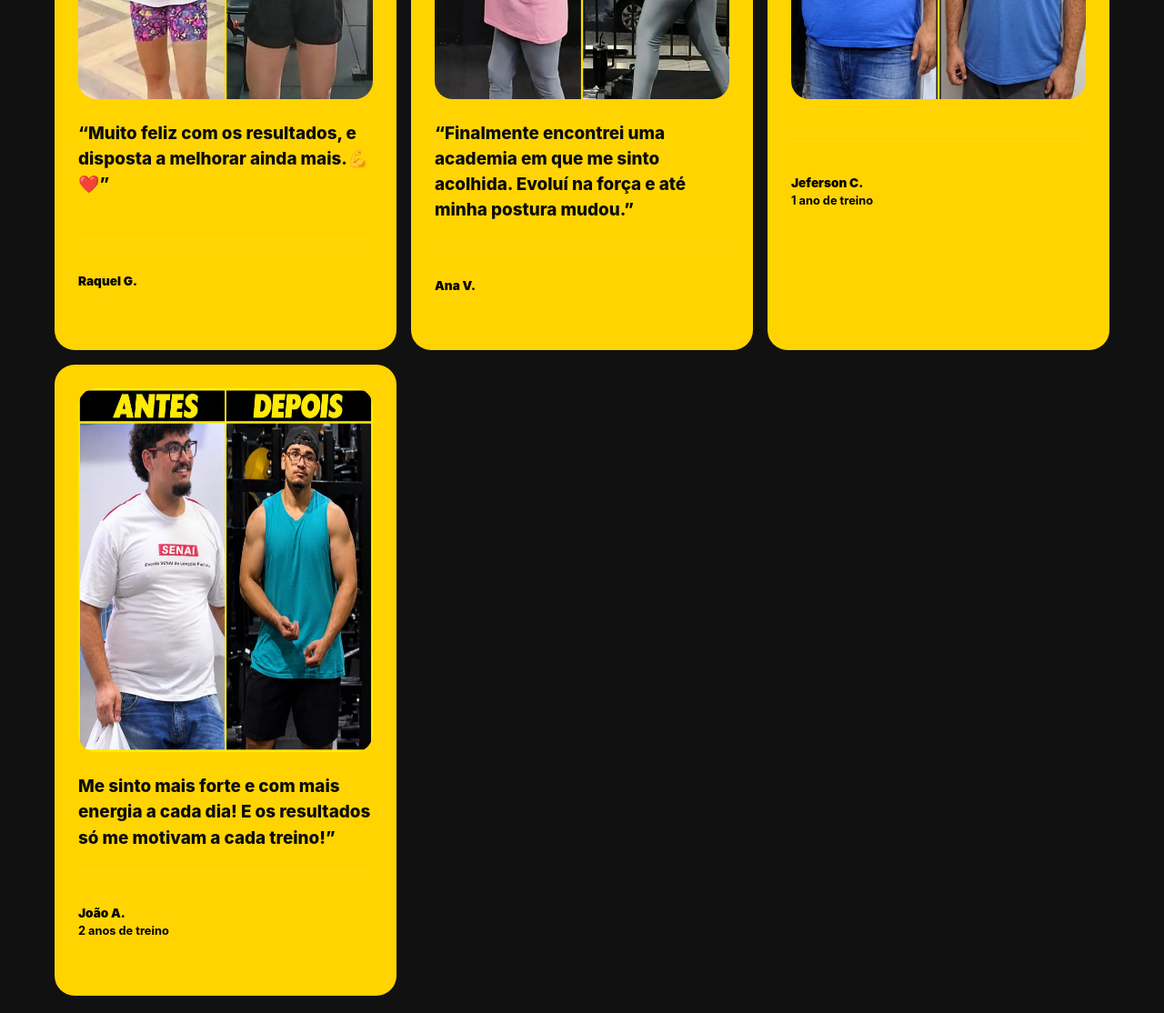
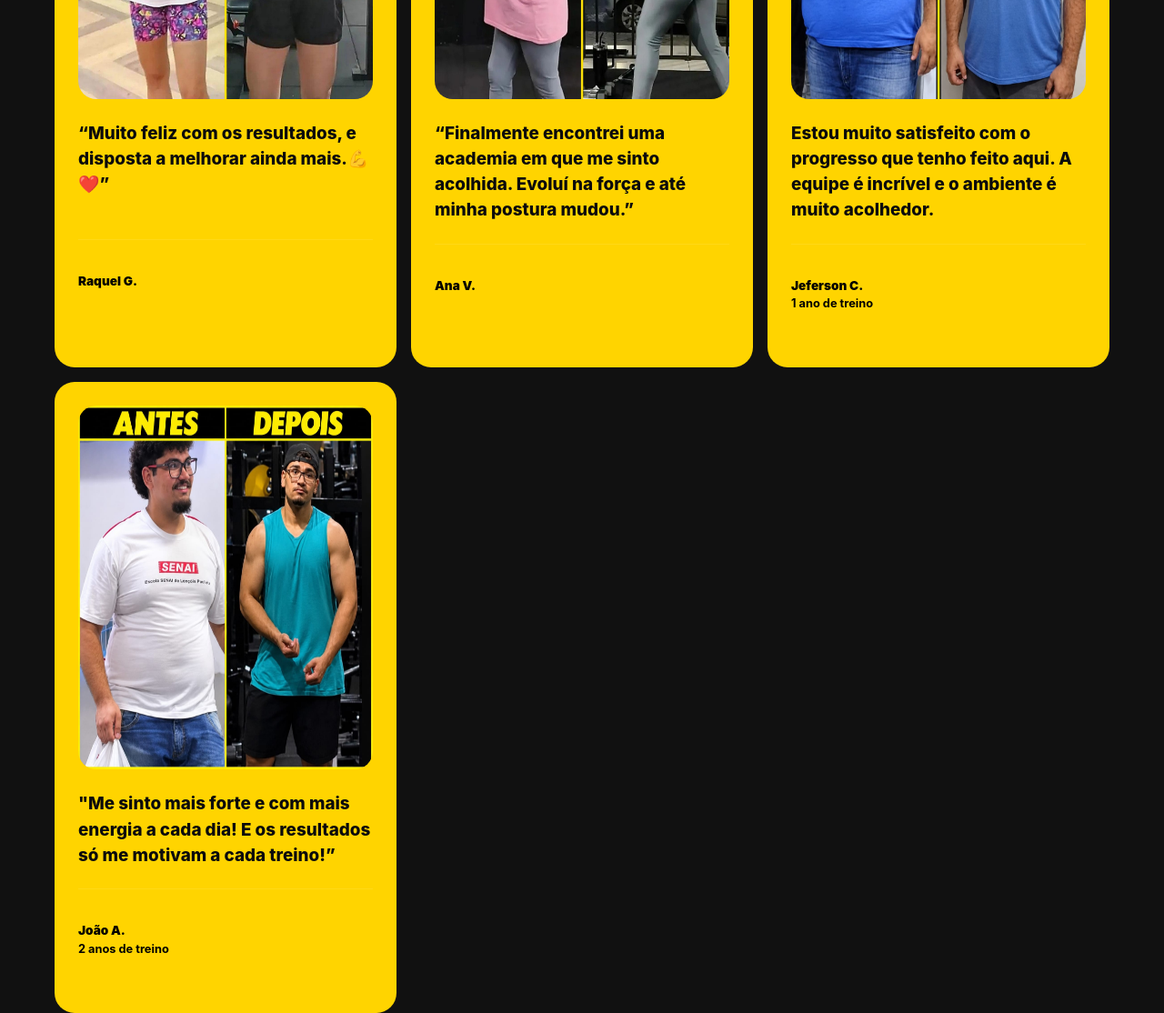
Before and after one commit to felipereira1890-debug/Landingpagesusifit, a plain HTML site: page index.html in a window 1280 px wide. Shown: the part 5400-6514 px from the top of the page at 91% size. Drawn offline with Linux system fonts and the light colour scheme.

Commit message:
corrigindo

```diff
--- a/index.html
+++ b/index.html
@@ -179,11 +179,11 @@
             <footer>Ana V.<span></span></footer>
           </article>
           <article class="quote"><img src="./assents/aluno3.jpeg" class="imgps" alt="Aluno 3"><br>
-            <p></p>
+            <p>Estou muito satisfeito com o progresso que tenho feito aqui. A equipe é incrível e o ambiente é muito acolhedor.</p>
             <footer>Jeferson C.<span>1 ano de treino</span></footer>
           </article>
           <article class="quote"><img src="./assents/aluno4.jpeg" class="imgps" alt="Aluno 4"><br>
-            <p>Me sinto mais forte e com mais energia a cada dia! E os resultados só me motivam a cada treino!”</p>
+            <p>"Me sinto mais forte e com mais energia a cada dia! E os resultados só me motivam a cada treino!”</p>
             <footer>João A.<span>2 anos de treino</span></footer>
           </article>
         </div>
```
